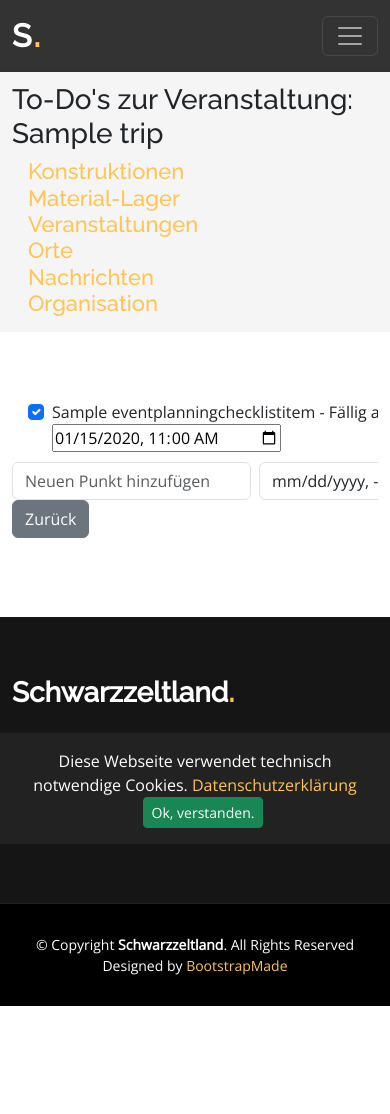
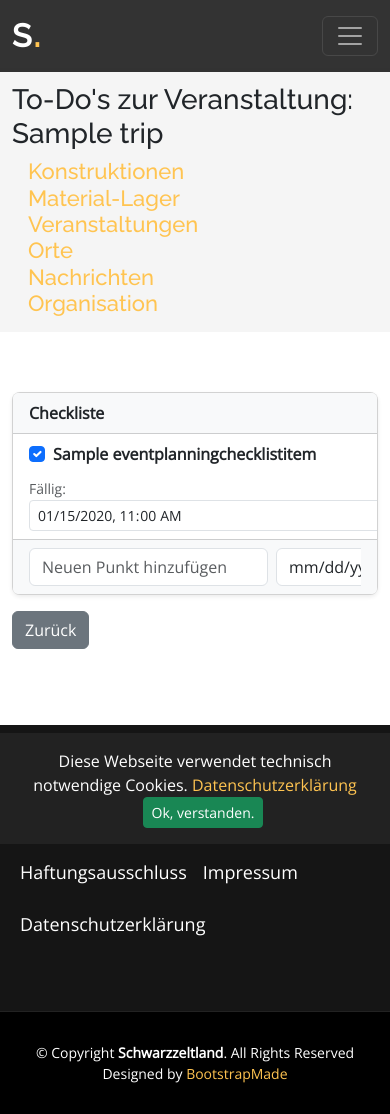
Before and after one commit to schwarzzeltland/schwarzzeltland, a Django app: page /events/trips/1/checklist/ in a window 390 px wide. Before the commit the page ends 1006 px from the top, so only its background shows below. Run offline with Django 5.2, Linux system fonts and the light colour scheme; a user stored in the database is signed in; tables that the repository leaves empty hold one stand-in row (values such as "Sample post"); some libraries are stand-ins or nearby versions.

Commit message:
To-Do-Liste für Veranstaltungen Mobile ansicht optimiert

```diff
--- a/events/templates/events/checklist.html
+++ b/events/templates/events/checklist.html
@@ -1,40 +1,62 @@
 {% extends "base.html" %}
 {% block content %}
-    <div class="checklist-wrapper" style="overflow-x:auto;">
-        <ul class="list-group list-group-flush d-flex" style="min-width:600px;" id="checklist">
+    <div class="card shadow-sm rounded-3 mb-3">
+        <div class="card-header bg-light fw-bold">
+            Checkliste
+        </div>
+        <div class="card-body p-0">
+            <div class="checklist-wrapper" style="overflow-x: auto;">
+                <ul class="list-group list-group-flush d-flex flex-column" style="min-width: 600px;" id="checklist">
                     {% for item in items %}
-                <li class="list-group-item d-flex justify-content-between align-items-center" id="item-{{ item.id }}">
-                    <div class="form-check">
-                        <input class="form-check-input toggle-done" type="checkbox" data-id="{{ item.id }}"
+                        <li class="list-group-item d-flex justify-content-between align-items-center"
+                            id="item-{{ item.id }}">
+                            <div class="d-flex flex-column flex-sm-row align-items-sm-center gap-2 w-100">
+                                <div class="form-check flex-grow-1">
+                                    <input class="form-check-input toggle-done me-2" type="checkbox"
+                                           data-id="{{ item.id }}"
                                            data-url="{% url 'toggle_checklist_item' item.id %}"
                                            {% if item.done %}checked{% endif %}>
-                        <label class="form-check-label">{{ item.title }} - Fällig am</label>
-                        <input type="datetime-local" class="inline-due-date" data-id="{{ item.id }}"
+                                    <label class="form-check-label fw-semibold">{{ item.title }}</label>
+                                </div>
+                                <div>
+                                    <label class="text-muted small me-1">Fällig:</label>
+                                    <input type="datetime-local" class="form-control form-control-sm inline-due-date"
+                                           data-id="{{ item.id }}"
                                            value="{{ item.due_date|date:'Y-m-d\\TH:i' }}">
                                 </div>
-                    <button class="btn btn-danger btn-sm delete-btn" data-id="{{ item.id }}"
-                            data-url="{% url 'delete_checklist_item' item.id %}">✖
+                            </div>
+                            <button class="btn btn-outline-danger btn-sm ms-2 delete-btn"
+                                    data-id="{{ item.id }}"
+                                    data-url="{% url 'delete_checklist_item' item.id %}">
+                                ✖
                             </button>
                         </li>
                     {% empty %}
-                <li class="list-group-item">Noch keine Punkte.</li>
+                        <li class="list-group-item text-muted">Noch keine Punkte.</li>
                     {% endfor %}
                 </ul>
             </div>
+        </div>
+        <div class="card-footer bg-light">
             <div style="overflow-x: auto;">
-    <form id="add-item-form" class="d-flex gap-2 align-items-end" style="min-width: max-content;">
+                <form id="add-item-form" class="d-flex gap-2 align-items-end flex-nowrap"
+                      style="min-width: max-content;">
                     {% csrf_token %}
-        <div style="flex: 2; min-width: 150px;">
-            <input type="text" name="title" placeholder="Neuen Punkt hinzufügen" class="form-control" required>
+                    <div style="flex: 2; min-width: 200px;">
+                        <input type="text" name="title" placeholder="Neuen Punkt hinzufügen"
+                               class="form-control" required>
                     </div>
-        <div style="flex: 2; min-width: 150px;">
+                    <div style="flex: 2; min-width: 200px;">
                         <input type="datetime-local" name="due_date" class="form-control">
                     </div>
-        <button type="submit" class="btn btn-success" style="min-width: 100px;">Hinzufügen</button>
+                    <button type="submit" class="btn btn-success" style="min-width: 120px;">Hinzufügen</button>
                 </form>
             </div>
+        </div>
+    </div>
+
     <div class="mb-3">
-        <a href="{% url 'edit_trip' trip.pk %}" class="btn btn-secondary me-2">Zurück</a>
+        <button type="button" class="btn btn-secondary" onclick="history.back()">Zurück</button>
     </div>
     <script>
         function getCookie(name) {
@@ -62,12 +84,22 @@
                         li.className = "list-group-item d-flex justify-content-between align-items-center";
                         li.id = "item-" + item.id;
                         li.innerHTML = `
-                    <div class="form-check d-flex align-items-center gap-2">
-                    <input class="form-check-input toggle-done" type="checkbox" data-id="${item.id}" ${item.done ? "checked" : ""}>
-                    <label class="form-check-label mb-0">${item.title}  - Fällig am</label>
-                    <input type="datetime-local" class="inline-due-date ms-2" data-id="${item.id}" value="${item.due_date ? item.due_date.replace(' ', 'T').slice(0, 16) : ''}">
+                        <div class="d-flex justify-content-between align-items-center w-100">
+                        <div class="d-flex flex-column flex-sm-row align-items-sm-center gap-2 flex-grow-1">
+                        <div class="form-check flex-grow-1">
+                        <input class="form-check-input toggle-done me-2" type="checkbox" data-id="${item.id}" ${item.done ? "checked" : ""}>
+                        <label class="form-check-label fw-semibold mb-0">${item.title}</label>
                         </div>
-                    <button class="btn btn-danger btn-sm delete-btn" data-id="${item.id}" data-url="${item.delete_url}">✖</button>
+                        <div class="d-flex flex-column">
+                        <label class="text-muted small mb-0">Fällig:</label>
+                        <input type="datetime-local" class="form-control form-control-sm inline-due-date"
+                        data-id="${item.id}"
+                        value="${item.due_date ? item.due_date.replace(' ', 'T').slice(0, 16) : ''}">
+                        </div>
+                        </div>
+                        <button class="btn btn-outline-danger btn-sm ms-2 delete-btn"
+                        data-id="${item.id}" data-url="${item.delete_url}">✖</button>
+                        </div>
                         `;
                         checklist.appendChild(li);
                         attachHandlers(li);
```
Lines whose indentation alone changed are shown as unchanged.
